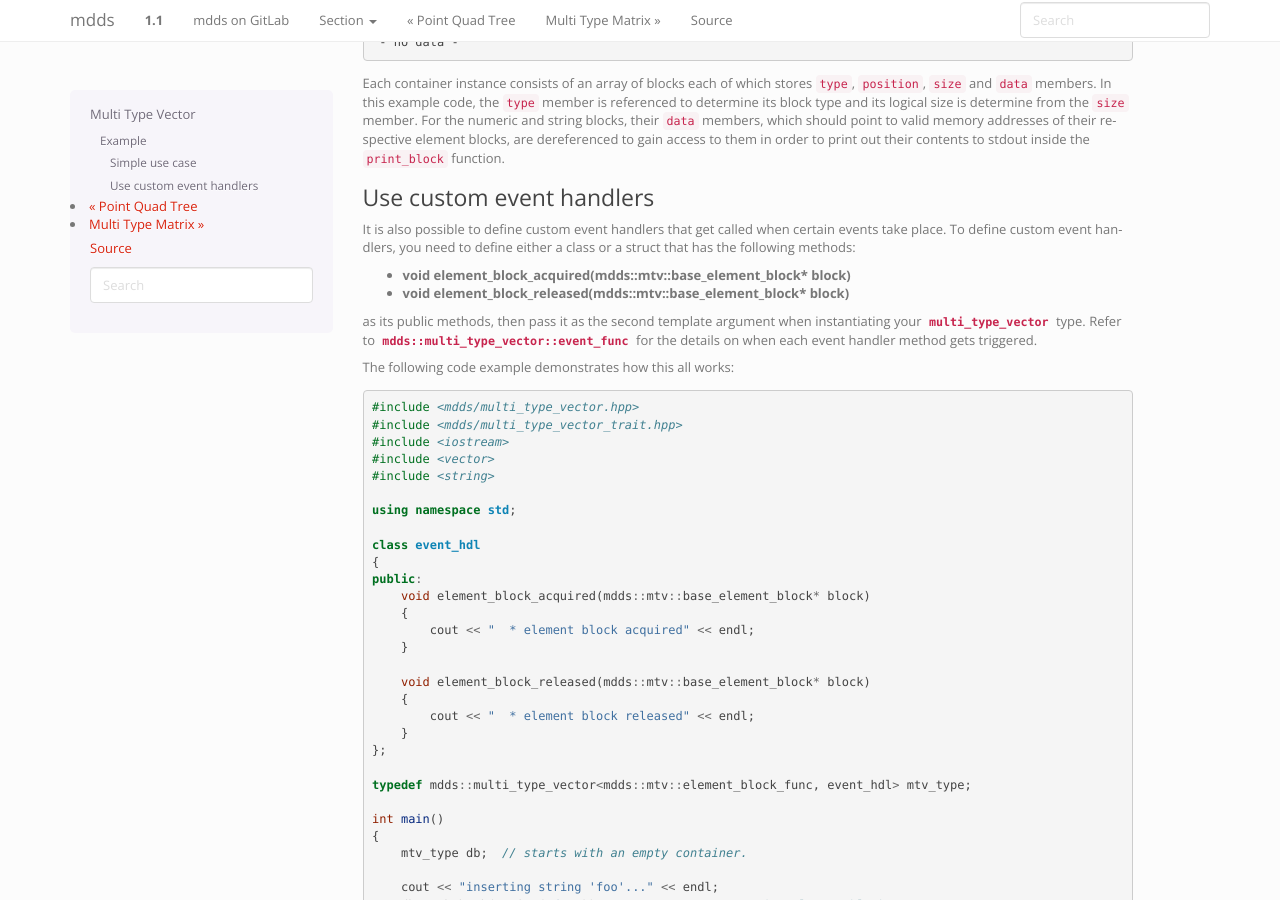
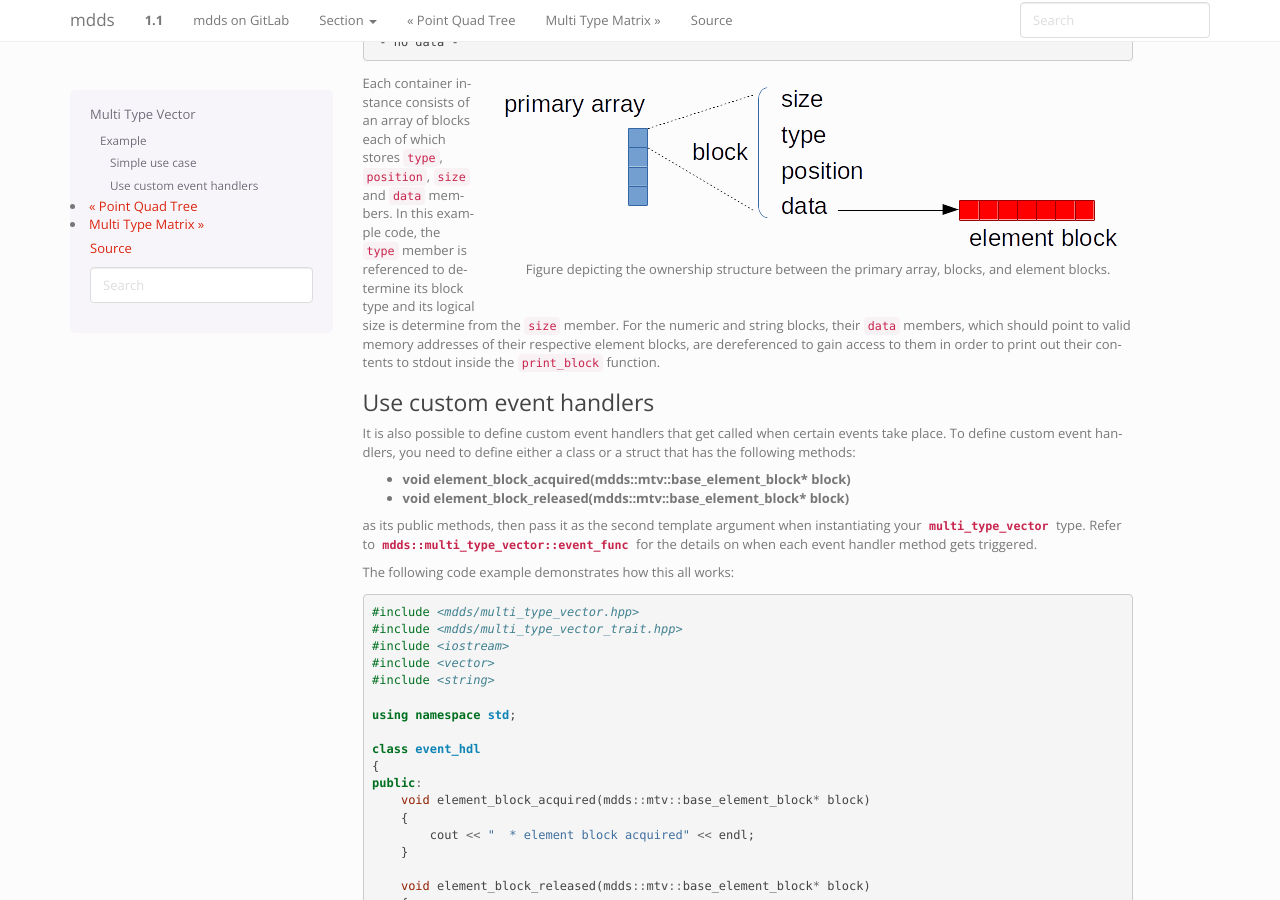
Before and after one commit to kohei-us/mdds, a Sphinx documentation site: the page built from doc/multi_type_vector.rst, in a window 1280 px wide and 900 px high, scrolled down 2038 px. Built offline with Sphinx 7.4.7, drawn with Linux system fonts in a browser that asks for light colours.

Commit message:
Add a figure depicting the block structure of multi_type_vector.
The figures.odg file contains master illustrations which get to be
exported to create the image files to insert in the doc.

```diff
--- a/doc/multi_type_vector.rst
+++ b/doc/multi_type_vector.rst
@@ -117,6 +117,12 @@ You'll see the following console output when you compile and execute this code:
    empty block of size 7
     - no data -
 
+.. figure:: _static/images/mtv_block_structure.png
+   :align: right
+
+   Figure depicting the ownership structure between the primary array, blocks,
+   and element blocks.
+
 Each container instance consists of an array of blocks each of which stores
 ``type``, ``position``, ``size`` and ``data`` members.  In this example code,
 the ``type`` member is referenced to determine its block type and its logical
```
Also changed, not shown: doc/_static/images/mtv_block_structure.png (added), 1 other file.
